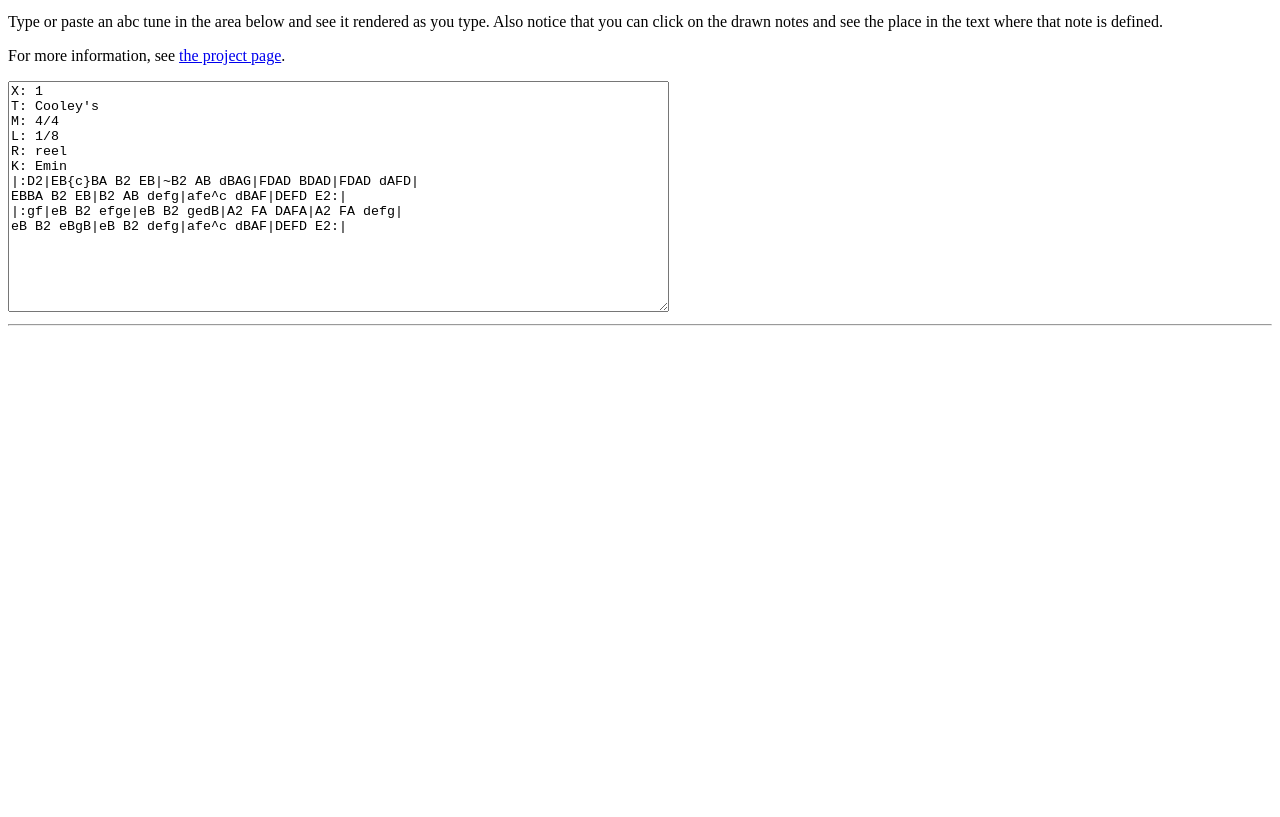
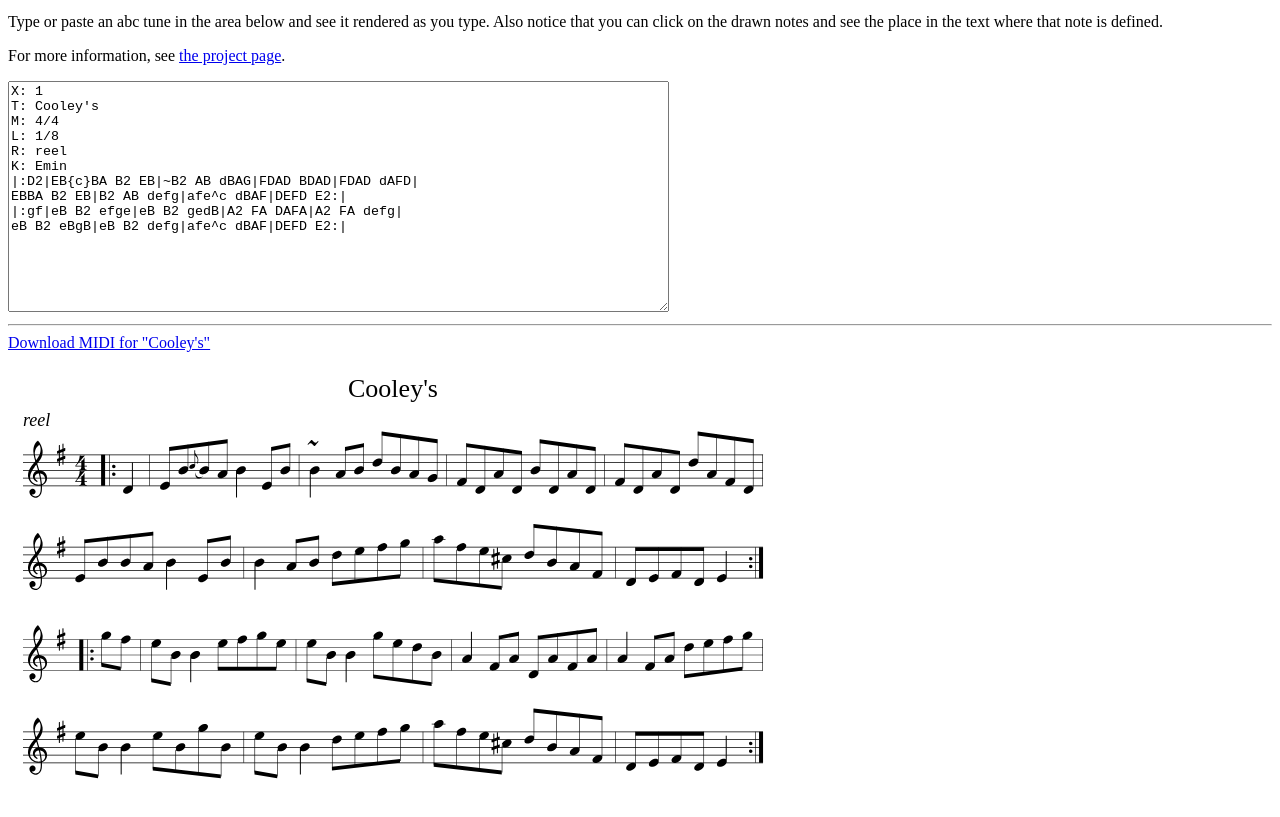
Before and after one commit to deanpemberton/abctest, a plain HTML site: page abcjs-editor.html in a window 1280 px wide. Shown: the part 119-936 px from the top of the page. Before the commit the page ends 800 px from the top, so only its background shows below. Drawn offline with Linux system fonts and the light colour scheme; the site is published under a folder, as on GitHub Pages, so addresses that start at the root find nothing.

Commit message:
Update abcjs-editor.html

```diff
--- a/abcjs-editor.html
+++ b/abcjs-editor.html
@@ -5,7 +5,7 @@
 	<meta name="viewport" content="width=device-width, initial-scale=1.0">
 	<title>abcjs demo</title>
 
-	<script src="/abcjs_editor_2.3-min.js" type="text/javascript"></script>
+	<script src="abctest/abcjs_editor_2.3-min.js" type="text/javascript"></script>
 </head>
 <body>
 <h1>abcjs demo page</h1>
```
